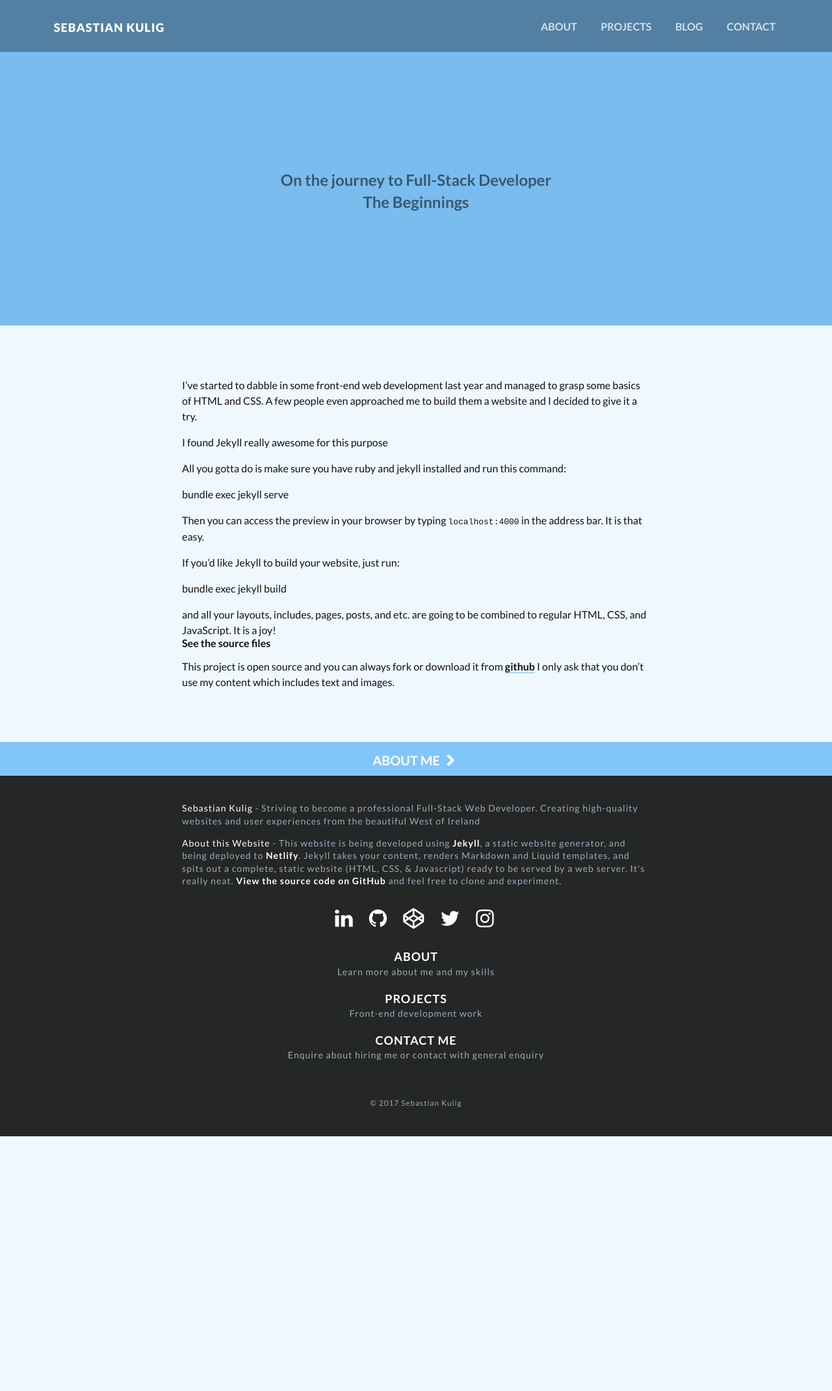
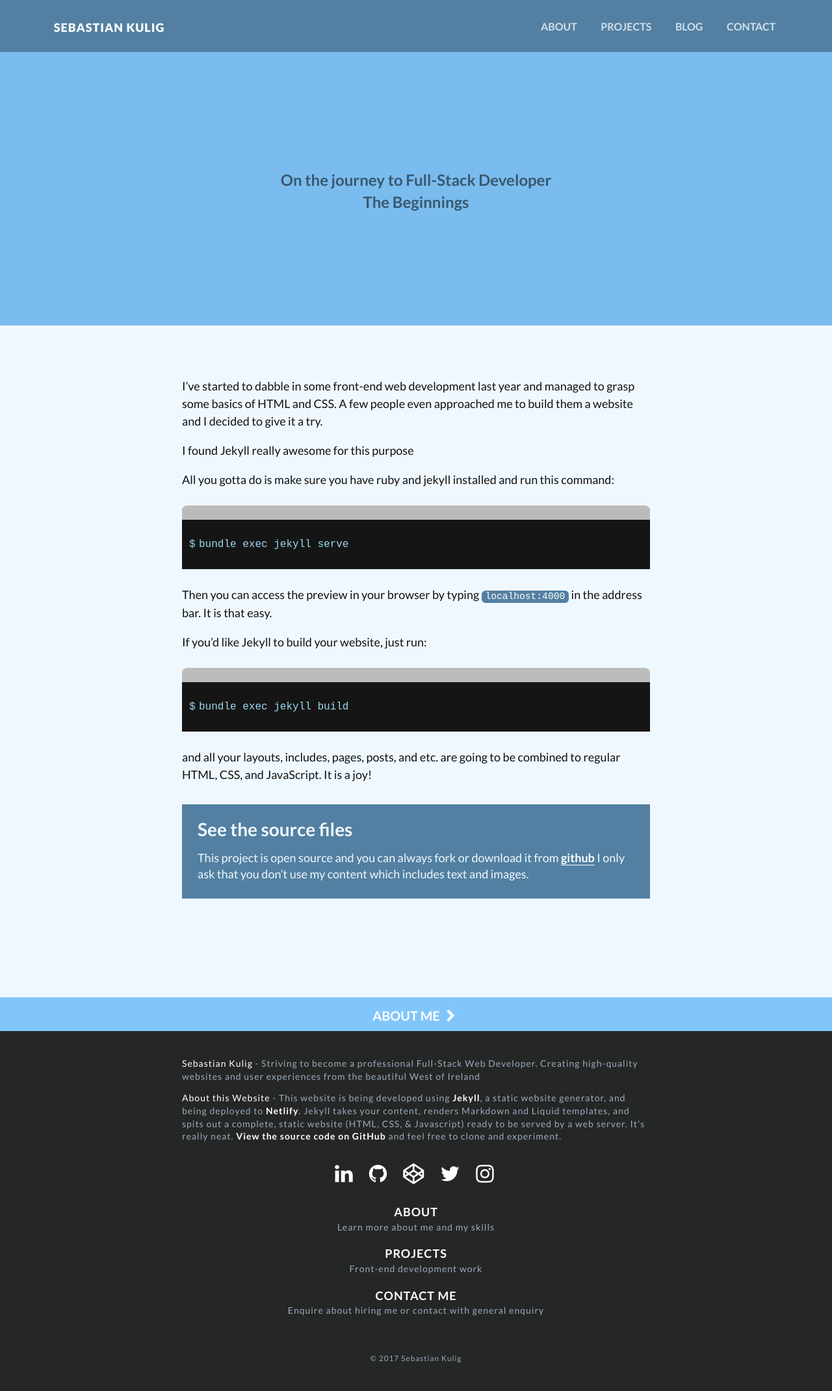
Before and after one commit to sebam2k4/sebastiankulig-Jekyll, a Jekyll site: the page built from source/blog/_posts/2017-09-08-first-post.md, in a window 1280 px wide. Shown: the whole page at 65% size. Built offline with Jekyll 4.4.1, drawn with Linux system fonts in a browser that asks for light colours; nearby versions of some CDN libraries; comment, search, counter and statistics services are not loaded; before the commit the page ends 1749 px from its top, so only the background shows below that.

Commit message:
converted blog styles to scss

```diff
--- a/source/assets/css/main.scss
+++ b/source/assets/css/main.scss
@@ -36,12 +36,11 @@ section {
   display: block;
   font: inherit;
 }
-::selection {
-  background: coral;
-}
+::selection,
 ::-moz-selection {
   background: coral;
 }
+
 * {
   -webkit-box-sizing: border-box;
   -moz-box-sizing: border-box;
@@ -789,3 +788,163 @@ main {
     }
   }
 }
+
+/* BLOG POSTS */
+
+.blog {
+  p {
+    font-size: 1.125em;
+  }
+
+  li {
+    font-size: 1.125em;
+  }
+
+  .blog blockquote {
+    background-color: $nav-text;
+    position: relative;
+    padding: 1.5rem 1em 1.5rem 3em;
+    margin: 2em 0;
+    font-style: italic;
+    quotes: none;
+    &::before {
+      content: "\f10d";
+      font-family: FontAwesome;
+      color: $dark-blue;
+      position:absolute;
+      top:30px;
+      left:8px;
+      display:block;
+      font-size: 2em;
+      font-style: normal;
+    }
+    & > p {
+      margin: 0;
+    }
+  }
+
+  code {
+    font-family: monospace;
+    background: #5380A2;
+    color: white;
+    padding: .1em .4em;
+    border-radius: .4em;
+  }
+
+  dl {
+    padding: 0 0 0 1em;
+    margin: 2em 0;
+  }
+
+  dt {
+    font-size: 1.6em;
+    margin: 1em 0 0 0;
+    color: #5380A2;
+    font-weight: bold;
+  }
+
+  dd {
+    padding: 0.6em 0 0 0;
+    line-height: 1.3;
+  }
+
+  figure {
+    padding: 0;
+    margin: 2em 0;
+  }
+
+  figcaption {
+    font-style: italic;
+    text-align: center;
+    margin-top: .5em;
+  }
+}
+
+.blog {
+  .note {
+    margin: 2em 0;
+    padding: 1em;
+    color: $page-bkg;
+    &.blue {
+      background-color: $dark-blue;
+    }
+
+    h4 {
+      font-size: 1.75em;
+      margin: 0 0 .1em 0;
+    }
+
+    p {
+      line-height: 1.4;
+    }
+
+    a {
+      color: $nav-text;
+      border-bottom-color: $nav-text;
+      &:hover {
+        color: $middle-blue;
+        border-bottom-color: $middle-blue;
+      }
+    }
+
+    code {
+      font-family: monospace;
+      background: $page-bkg;
+      color: $dark-blue;
+      padding: .1em .4em;
+      border-radius: .4em;
+    }
+  }
+}
+
+.terminal {
+  border-top: 22px solid #bbb;
+  width: 100%;
+  background-color: #151515;
+  margin: 2em 0;
+  border-top-right-radius: .6em;
+  border-top-left-radius: .6em;
+  color: #9CD9F0;
+  font-family: monospace;
+  padding: 2em 1.5em 2em 2em;
+  & > :first-child {
+    margin-top: 0;
+  }
+
+  p {
+    position: relative;
+    text-align: left;
+    font-size: 1rem;
+    &.command:before {
+      content: '$';
+      position: absolute;
+      left: -15px;
+      top: 0;
+    }
+  }
+}
+
+@media only screen and (min-width: 580px) {
+  .blog {
+    .note {
+      padding: 1.5em;
+    }
+
+    dl {
+      padding: 0 0 0 1.5em;
+    }
+
+    img {
+      padding: 0 1.5em;
+    }
+  }
+}
+
+/* POST COMMENTS */
+
+.comments {
+  width: 100%;
+  max-width: 760px;
+  margin: 0 auto;
+  padding: 20px;
+}
```
